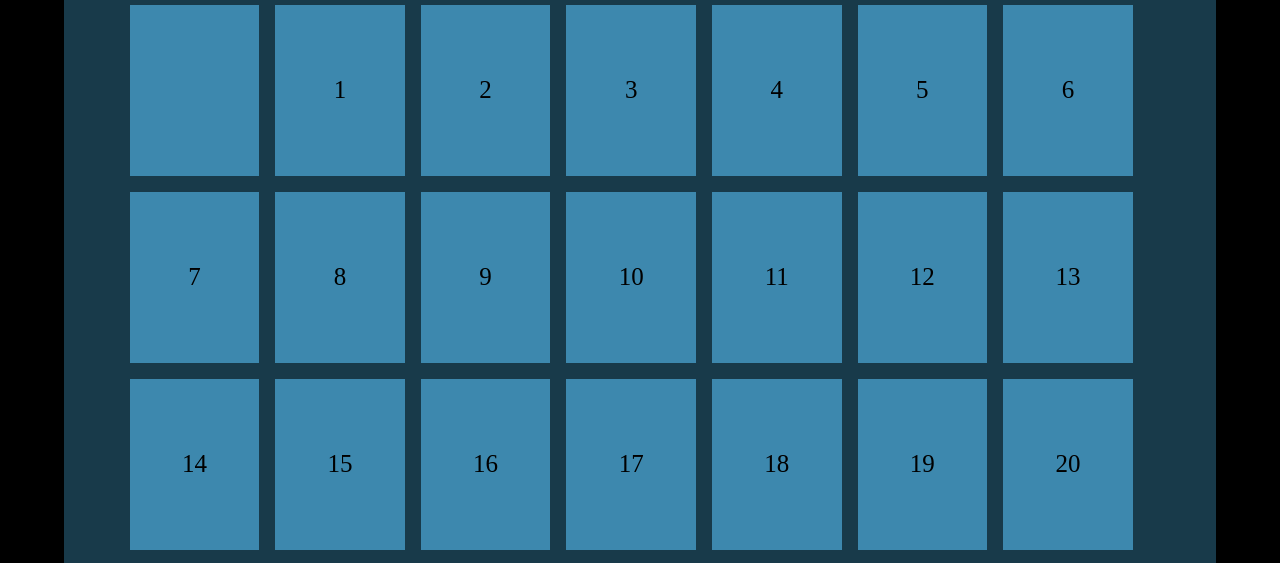
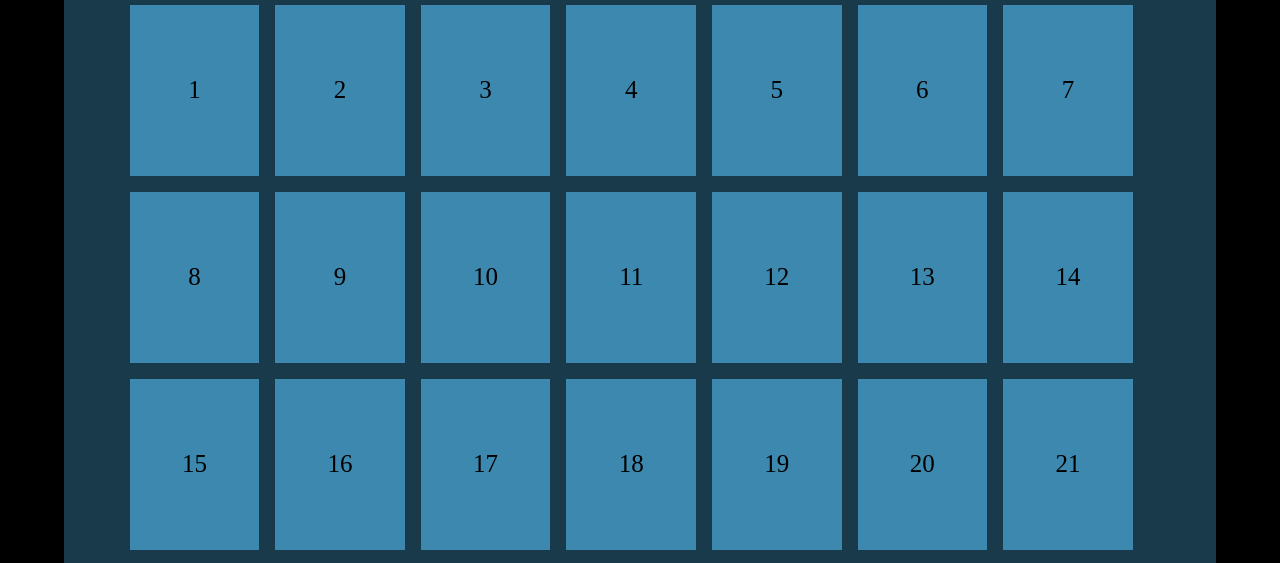
Before and after one commit to Marcoseven/js-fizzbuzzdom, a plain HTML site: page index.html in a window 1280 px wide. Shown: the part 190-753 px from the top of the page. Drawn offline with Linux system fonts and the light colour scheme.

Commit message:
Aggiunta modifica
Cancellato un li

```diff
--- a/index.html
+++ b/index.html
@@ -12,9 +12,7 @@
 		<main class="container">
 			<section class="wrapper">
 				<h1>FizzBuzzDOM</h1>
-				<ul class="list">
-					<li class="box"></li>
-				</ul>
+				<ul class="list"></ul>
 			</section>
 		</main>
 		<!-- /main.container -->
```
